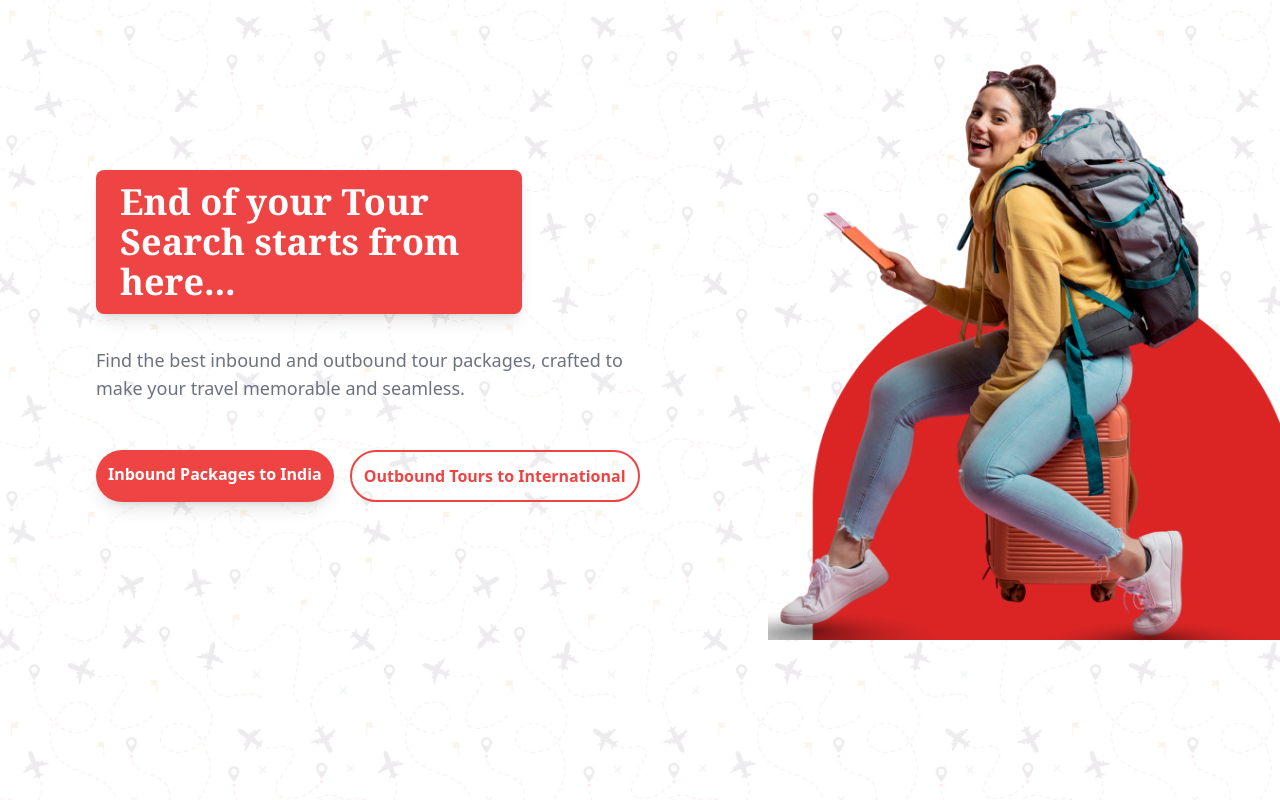
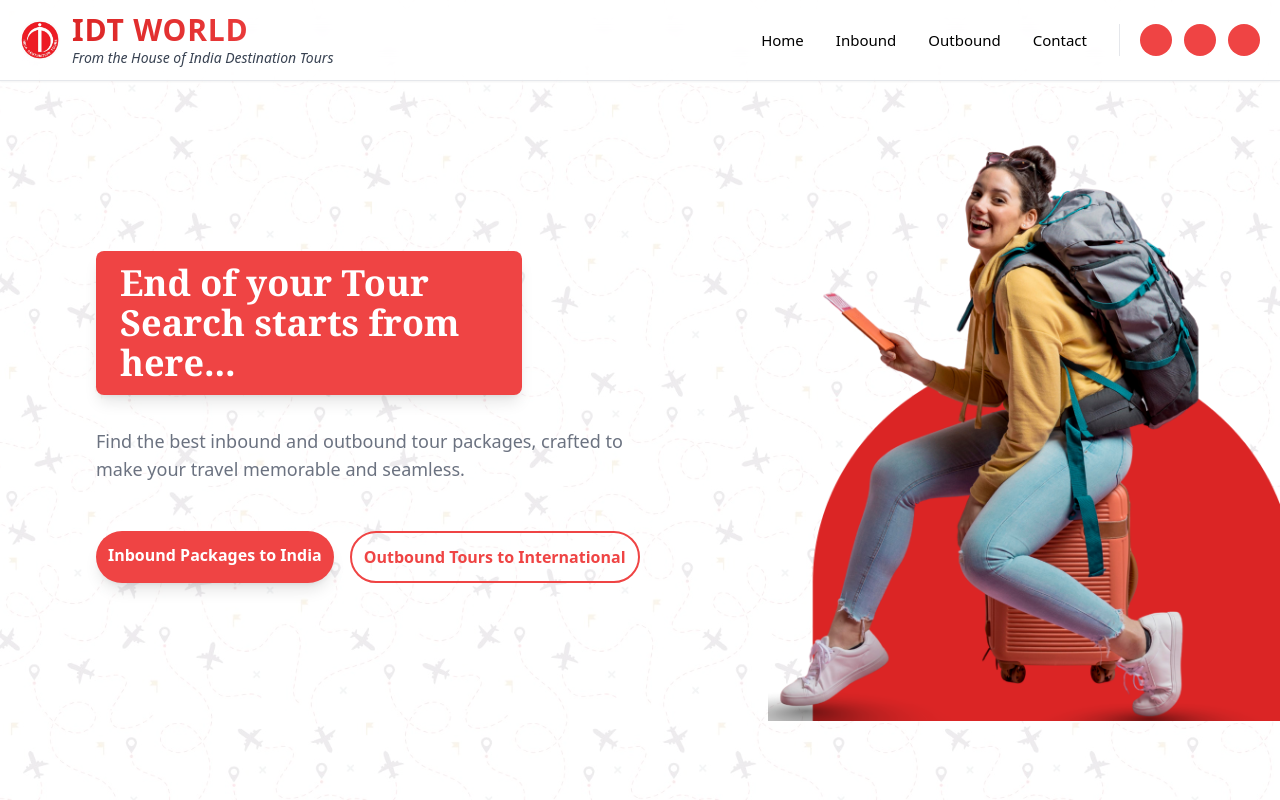
Before and after one commit to Ashik-ch/idt-world, an Angular app: page / in a window 1280 px wide. Built offline with nearby package versions, Linux system fonts and the light colour scheme.

Commit message:
feat: implement header component with responsive navigation

```diff
--- a/src/app/app.html
+++ b/src/app/app.html
@@ -1 +1,7 @@
-<router-outlet />
+<!-- <div class="custom-cursor" id="cursor"></div> -->
+<app-header></app-header>
+<main class="min-h-[70vh]">
+    <router-outlet />
+</main>
+<!-- <app-footer></app-footer>
+<app-chatbot></app-chatbot> -->
--- a/src/app/app.ts
+++ b/src/app/app.ts
@@ -1,9 +1,12 @@
 import { Component, signal } from '@angular/core';
 import { RouterOutlet } from '@angular/router';
+import { Header } from './components/header/header';
 
 @Component({
   selector: 'app-root',
-  imports: [RouterOutlet],
+  imports: [RouterOutlet,
+    Header,
+  ],
   templateUrl: './app.html',
   styleUrl: './app.scss'
 })
--- /dev/null
+++ b/src/app/components/header/header.html
@@ -0,0 +1,76 @@
+<header class="sticky top-0 z-50 bg-white/80 backdrop-blur-md border-b border-gray-200 shadow-sm">
+    <div class="max-w-7xl mx-auto px-5 py-3 flex items-center justify-between">
+
+        <!-- Logo + Brand -->
+        <a routerLink="/" class="flex items-center gap-3 group">
+            <div class="relative">
+                <img src="assets/images/logo.png" alt="IDT Logo"
+                    class="w-10 h-10 object-contain transition-transform duration-300 group-hover:scale-110">
+            </div>
+            <div class="flex flex-col leading-tight">
+                <span
+                    class="text-2xl md:text-3xl font-bold bg-gradient-to-r from-red-600 to-red-500 bg-clip-text text-transparent tracking-wide">
+                    IDT WORLD
+                </span>
+                <span class="text-xs md:text-sm text-gray-700 italic">
+                    From the House of India Destination Tours
+                </span>
+            </div>
+        </a>
+
+        <!-- Desktop Nav + Socials -->
+        <div class="hidden md:flex items-center gap-8">
+            <nav class="flex items-center gap-8 text-[15px] font-medium">
+                <a routerLink="/" class="hover:text-red-600 transition-colors">Home</a>
+                <a routerLink="/inbound" class="hover:text-red-600 transition-colors">Inbound</a>
+                <a routerLink="/outbound" class="hover:text-red-600 transition-colors">Outbound</a>
+                <a routerLink="/contact" class="hover:text-red-600 transition-colors">Contact</a>
+            </nav>
+
+            <!-- Social Icons -->
+            <div class="flex items-center gap-3 pl-5 border-l border-gray-200">
+                <a href="https://facebook.com" target="_blank"
+                    class="w-8 h-8 flex items-center justify-center rounded-full text-white bg-red-500 hover:bg-red-100 hover:text-gray-600   transition">
+                    <i class="pi pi-facebook text-sm"></i>
+                </a>
+                <a href="https://instagram.com" target="_blank"
+                    class="w-8 h-8 flex items-center justify-center rounded-full  text-white bg-red-500 hover:bg-red-100 hover:text-gray-600   transition">
+                    <i class="pi pi-instagram text-sm"></i>
+                </a>
+                <a href="https://linkedin.com" target="_blank"
+                    class="w-8 h-8 flex items-center justify-center rounded-full  text-white bg-red-500 hover:bg-red-100 hover:text-gray-600   transition">
+                    <i class="pi pi-linkedin text-sm"></i>
+                </a>
+            </div>
+        </div>
+
+        <!-- Mobile Menu Button -->
+        <button class="md:hidden p-2 rounded-lg border border-gray-300 hover:bg-gray-100 transition"
+            (click)="isMenuOpen = !isMenuOpen">
+            <svg xmlns="http://www.w3.org/2000/svg" class="h-6 w-6" fill="none" viewBox="0 0 24 24"
+                stroke="currentColor">
+                <path stroke-linecap="round" stroke-linejoin="round" stroke-width="2" d="M4 6h16M4 12h16M4 18h16" />
+            </svg>
+        </button>
+    </div>
+
+    <!-- Mobile Navigation -->
+    <nav *ngIf="isMenuOpen"
+        class="md:hidden bg-white border-t border-gray-200 px-5 py-3 space-y-2 text-sm shadow-inner">
+        <a routerLink="/" (click)="isMenuOpen=false" class="block py-2 hover:text-red-600 transition">Home</a>
+        <a routerLink="/inbound" (click)="isMenuOpen=false" class="block py-2 hover:text-red-600 transition">Inbound</a>
+        <a routerLink="/outbound" (click)="isMenuOpen=false"
+            class="block py-2 hover:text-red-600 transition">Outbound</a>
+        <a routerLink="/contact" (click)="isMenuOpen=false" class="block py-2 hover:text-red-600 transition">Contact</a>
+
+        <!-- Mobile Social Icons -->
+        <div class="flex justify-center gap-4 mt-3 pt-3 border-t border-gray-100">
+            <a href="https://facebook.com" target="_blank" class="text-gray-600 hover:text-red-600 transition"><i
+                    class="pi pi-facebook"></i></a>
+            <a href="https://instagram.com" target="_blank" class="text-gray-600 hover:text-red-600 transition"><i
+                    class="pi pi-instagram"></i></a>
+            <a href="https://linkedin.com" target="_blank" class="text-gray-600 hover:text-red-600 transition"><i
+                    class="pi pi-linkedin"></i></a>
+        </div>
+    </nav>
+</header>
--- /dev/null
+++ b/src/app/components/header/header.ts
@@ -0,0 +1,14 @@
+import { CommonModule } from '@angular/common';
+import { Component } from '@angular/core';
+import { RouterModule } from '@angular/router';
+
+@Component({
+  selector: 'app-header',
+  imports: [RouterModule, CommonModule],
+  templateUrl: './header.html',
+  styleUrl: './header.scss'
+})
+export class Header {
+  isMenuOpen = false;
+
+}
```
Also changed, not shown: src/app/components/header/header.scss (added).
